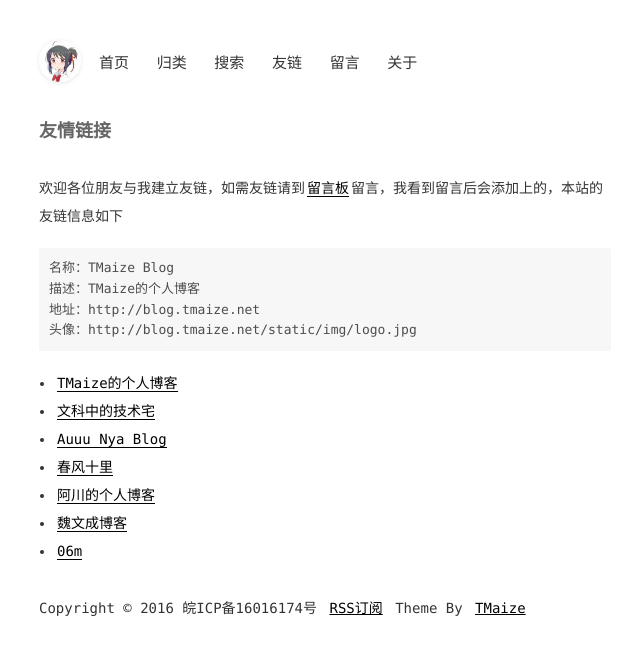
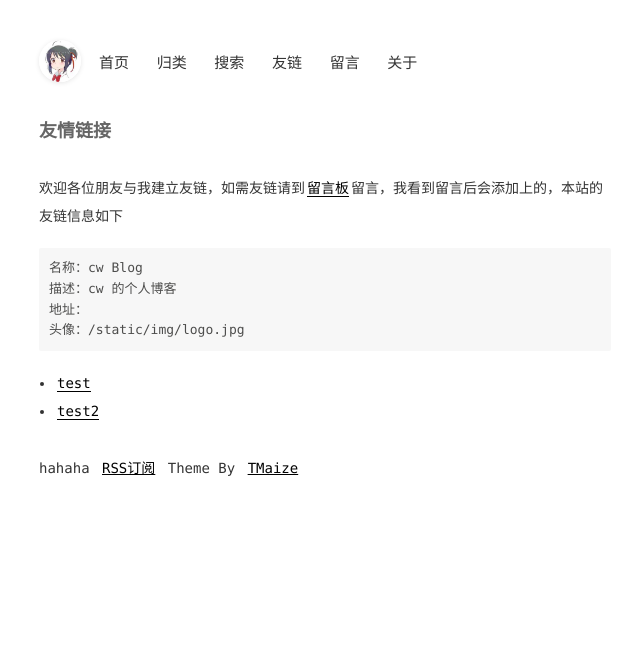
Before and after one commit to chaow94/cwh94.github.io, a Jekyll site: the page built from pages/links.md, in a window 1280 px wide. Shown: the top 655 px of the page, without its empty margins (315-955 px from the left). Built offline with Jekyll 4.4.1, drawn with Linux system fonts in a browser that asks for light colours; comment, search, counter and statistics services are not loaded.

Commit message:
Update _config.yml

```diff
--- a/_config.yml
+++ b/_config.yml
@@ -1,11 +1,11 @@
 encoding: utf-8
 
 # SEO相关信息
-title: TMaize Blog
-description: TMaize的个人博客
-keywords: TMaize,Blog,Java,Html,JavaScript
-author: TMaize
-footerText: 'Copyright © 2016 皖ICP备16016174号'
+title: cw Blog
+description: cw 的个人博客
+keywords: cnn, cv, deep learning
+author: cw
+footerText: 'hahaha'
 
 # 这些不要动
 permalink: /posts/:year/:month/:day/:title.html
@@ -16,11 +16,9 @@ exclude: ['CNAME', 'README.md', 'LICENSE', 'build']
 
 # 域名配置
 # baseUrl配置,如果网站部署在根目录下的其他目录中，请设置为 /目录名
-domainUrl: 'http://blog.tmaize.net'
+domainUrl: ''
 baseUrl: ''
 
-# 吐个槽地址，会在chat页面中重定向到该地址
-tucaoUrl: https://support.qq.com/product/86335
 
 # 菜单
 menu:
@@ -47,30 +45,20 @@ menu:
 # plugin-mathjax
 # 数学公式支持，比较影响加载速度，请设置为 false
 customPlugins:
-  - use: true
+  - use: false
     file: 'plugin-mta-stats.html'
-    sid: 500581966
-    cid: 500581972
-  - use: true
+    sid:
+    cid:
+  - use: false
     file: 'plugin-baidu-push.html'
-  - use: true
+  - use: false
     file: 'plugin-click-effect.html'
   - use: false
     file: 'plugin-mathjax.html'
 
 # 友情链接
 links:
-  - title: TMaize的个人博客
-    url: http://blog.tmaize.net
-  - title: 文科中的技术宅
-    url: https://www.townwang.com
-  - title: Auuu Nya Blog
-    url: http://mu1er.cn
-  - title: 春风十里
-    url: https://www.geek-era.com
-  - title: 阿川的个人博客
-    url: https://achuan.io
-  - title: 魏文成博客
-    url: https://www.wwc.ren
-  - title: 06m
-    url: https://www.06m.me
+  - title: test
+    url: test
+  - title: test2
+    url: test2
```
